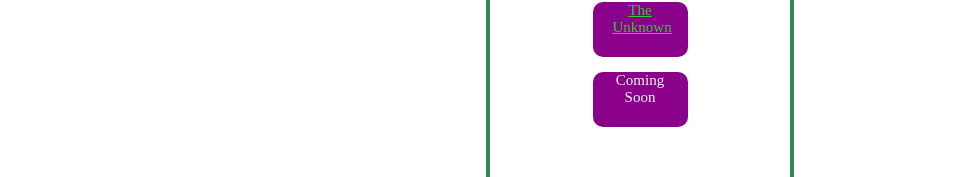
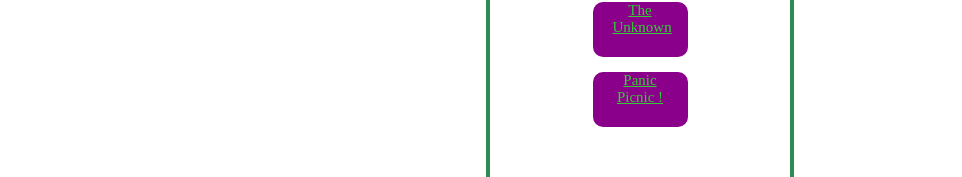
Before and after one commit to carlet-wav/FinalWebDev, a plain HTML site: page Final/games.html in a window 1280 px wide. Shown: the part 167-344 px from the top of the page, without its empty margins (0-962 px from the left). Drawn offline with Linux system fonts and the light colour scheme.

Commit message:
Final Final Changes

```diff
--- a/Final/games.html
+++ b/Final/games.html
@@ -17,7 +17,9 @@
     <div class = game>
         <a href="https://invalid-name-404.itch.io/the-unknown" target="_blank">The Unknown</a>
     </div>
-    <div class = game> Coming Soon</div>
+    <div class = game>
+        <a href="https://monsoonwav.itch.io/panic-picnic" target="_blank">Panic Picnic !</a>
+    </div>
 
 
 </div>
```
Also changed, not shown: Final/ap.html (+1 -8 lines).
